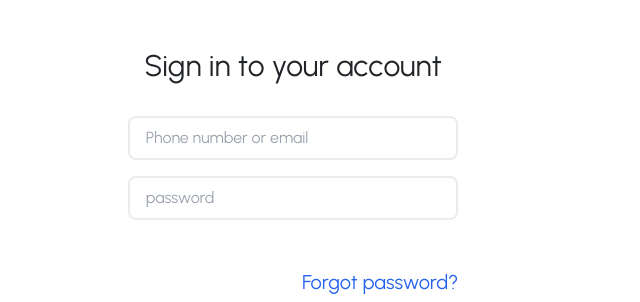
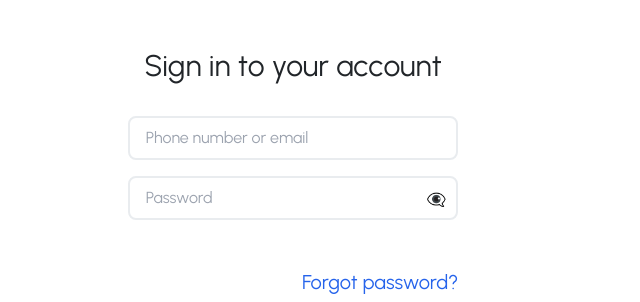
Before and after one commit to Abdullah6346/chat-app-contest, a Next.js app: page /signin in a window 1280 px wide. Shown: the top 302 px of the page, without its empty margins (347-987 px from the left). Built offline with nearby package versions, Linux system fonts and the light colour scheme.

Commit message:
Added eye for password

```diff
--- a/src/components/signin/SigninForm.tsx
+++ b/src/components/signin/SigninForm.tsx
@@ -1,5 +1,6 @@
+"use client";
 import Link from "next/link";
-import React from "react";
+import React, { useState } from "react";
 import SigninButton from "./SigninButton";
 import CaptchaButton from "@/components/signin/CaptchaButton";
 import OrBorder from "./OrBorder";
@@ -9,16 +10,19 @@ import Facebook from "./Facebook";
 import Signup from "./Signup";
 
 const Form = () => {
+  const [passwordVisible, setPasswordVisible] = useState(false);
+
+  const togglePasswordVisibility = () => {
+    setPasswordVisible((prev) => !prev);
+  };
+
   return (
     <div className="px-4 sm:px-12 py-6">
-      <div className=" text-2xl sm:text-3xl text-[#212529] text-center">
+      <div className="text-2xl sm:text-3xl text-[#212529] text-center">
         <h1>Sign in to your account</h1>
       </div>
-      <form
-        className="flex flex-col justify-between items-start
-        gap-4  "
-      >
-        <div className="flex flex-col gap-4 lg:px-16 justify-center py-8 w-[100%] ">
+      <form className="flex flex-col justify-between items-start gap-4">
+        <div className="flex flex-col gap-4 lg:px-16 justify-center py-8 w-[100%]">
           <input
             name="tel"
             id="tel"
@@ -27,13 +31,22 @@ const Form = () => {
             className="px-4 py-2 rounded-lg border-2 border-[#E9ECEF]"
           />
 
-          <input
-            name="password"
-            id="password"
-            type="password"
-            placeholder="password"
-            className="px-4 py-2 rounded-lg border-2 border-[#E9ECEF]"
-          />
+          <div className="relative">
+            <input
+              name="password"
+              id="password"
+              type={passwordVisible ? "text" : "password"} // Toggle password visibility
+              placeholder="Password"
+              className="px-4 py-2 rounded-lg border-2 border-[#E9ECEF] w-full"
+            />
+            <span
+              onClick={togglePasswordVisibility}
+              className="absolute right-3 top-3 cursor-pointer" // Positioning for the eye icon
+            >
+              {passwordVisible ? "👁️" : "👁️‍🗨️"}{" "}
+              {/* Change the eye icon based on visibility */}
+            </span>
+          </div>
         </div>
         <div className="text-blue-600 text-xl w-[100%] lg:px-16 text-end">
           <Link href="/">Forgot password?</Link>
@@ -41,7 +54,7 @@ const Form = () => {
         <div className="xl:w-[75%] lg:w-[70%] md:w-[100%] w-full lg:ml-14 xl:ml-0">
           <SigninButton />
         </div>
-        <div className=" xl:ml-16 lg:ml-14">
+        <div className="xl:ml-16 lg:ml-14">
           <CaptchaButton />
         </div>
         <div className="xl:w-[75%] lg:w-[70%] md:w-[100%] w-full xl:ml-16 lg:ml-14">
```
